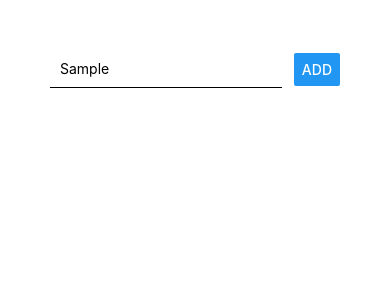
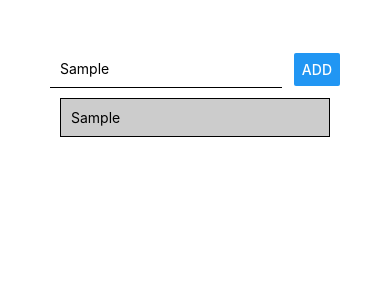
Before and after one commit to awsk1994/React_Native_Test, a React Native app in the folder newProject1/: screen / in a window 390 px wide. Both pictures are taken after typing "Sample" into the empty fields and a click on the button "ADD". Shown: the top 300 px of the page. Built offline with nearby package versions, Linux system fonts and the light colour scheme.

Commit message:
Completed 28. Outputting a List of Items

```diff
--- a/newProject1/App.js
+++ b/newProject1/App.js
@@ -24,6 +24,9 @@
           value={enteredGoal} />
         <Button title="ADD" onPress={addGoalHandler}/>
       </View>
+      <View>
+        {courseGoals.map((goal) => <View style={styles.listItem}><Text key={goal}>{goal}</Text></View>)}
+      </View>
     </View>
   );
 }
@@ -42,5 +45,12 @@
     borderBottomColor: 'black',
     borderBottomWidth: 1,
     padding: 10
+  },
+  listItem: {
+    padding: 10,
+    margin: 10,
+    backgroundColor: '#ccc',
+    borderColor: 'black',
+    borderWidth: 1
   }
 })
```
Also changed, not shown: 1 other file (tests, documents, lock files or other folders).
